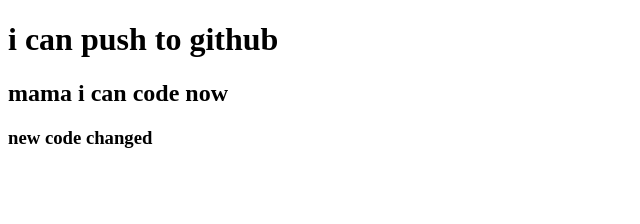
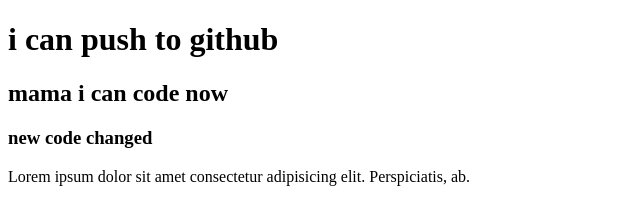
Before and after one commit to ummahafsa/my-second-repo, a plain HTML site: page index.html in a window 1280 px wide. Shown: the whole page, without its empty margins (0-640 px from the left). Drawn offline with Linux system fonts and the light colour scheme.

Commit message:
styles added

```diff
--- a/index.html
+++ b/index.html
@@ -10,5 +10,6 @@
     <h1>i can push to github</h1>
     <h2>mama i can code now</h2>
     <h3>new code changed</h3>
+    <p>Lorem ipsum dolor sit amet consectetur adipisicing elit. Perspiciatis, ab.</p>
 </body>
 </html>
--- /dev/null
+++ b/style.css
@@ -0,0 +1,3 @@
+p{
+    color: red;
+}
```
